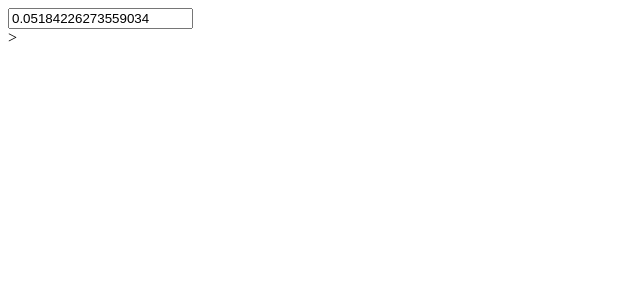
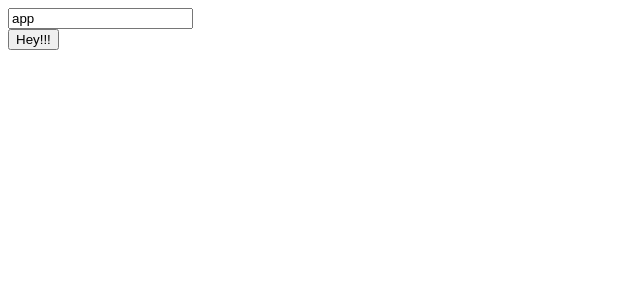
Before and after one commit to sotiriskarageorgopoulos/angularLesseon, an Angular app: page / in a window 1280 px wide. Shown: the top 300 px of the page, without its empty margins (0-640 px from the left). Built offline with nearby package versions, Linux system fonts and the light colour scheme.

Commit message:
Data Binding: target to source -> ()

```diff
--- a/src/app/app.component.html
+++ b/src/app/app.component.html
@@ -1,3 +1,3 @@
 <input type="text" [value]="myVariable" [disabled]="myDisabled"> <!-- source to target -> [] -->
 <br>
-<!--<button (click)="onMyFunc">Hey!!!</button>-->>
+<button (click)=" callMyFunc()">Hey!!!</button>
--- a/src/app/app.component.ts
+++ b/src/app/app.component.ts
@@ -8,14 +8,17 @@ import { Component } from '@angular/core';
 })
 
 export class AppComponent {
-   title = 'intro2angular';
-   myDisabled = false
-   myVariable = "app"
-   constructor(){
-     setInterval(()=>{
-     this.myVariable = Math.random().toString()
-     this.myDisabled = Math.random() < 0.5
-     },500)
-   }
+  title = 'intro2angular';
+  myDisabled = false
+  myVariable = "app"
 
+  constructor() {
+    this.myDisabled
+    this.myVariable
+  }
+
+  callMyFunc() {
+    console.log("Called Succesfully!!!")
+    this.myDisabled = !this.myDisabled
+  }
 }
```
